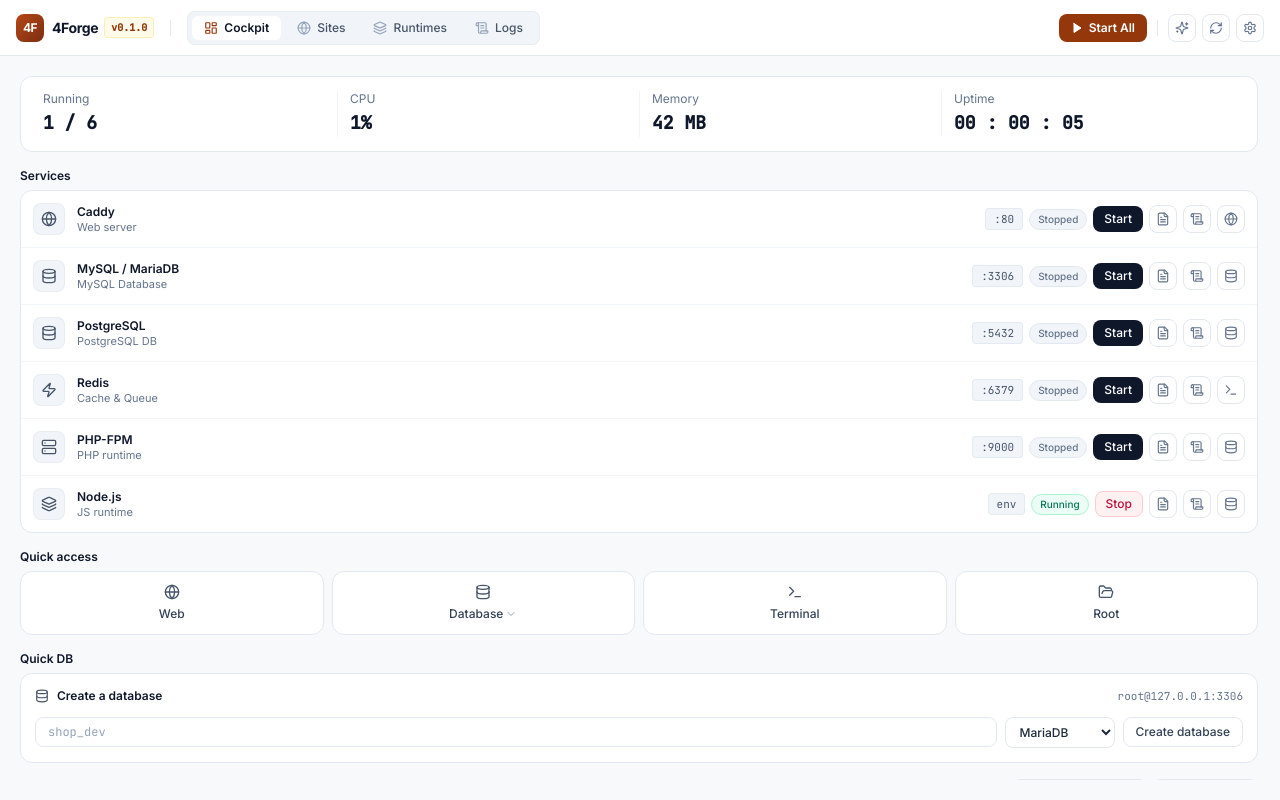
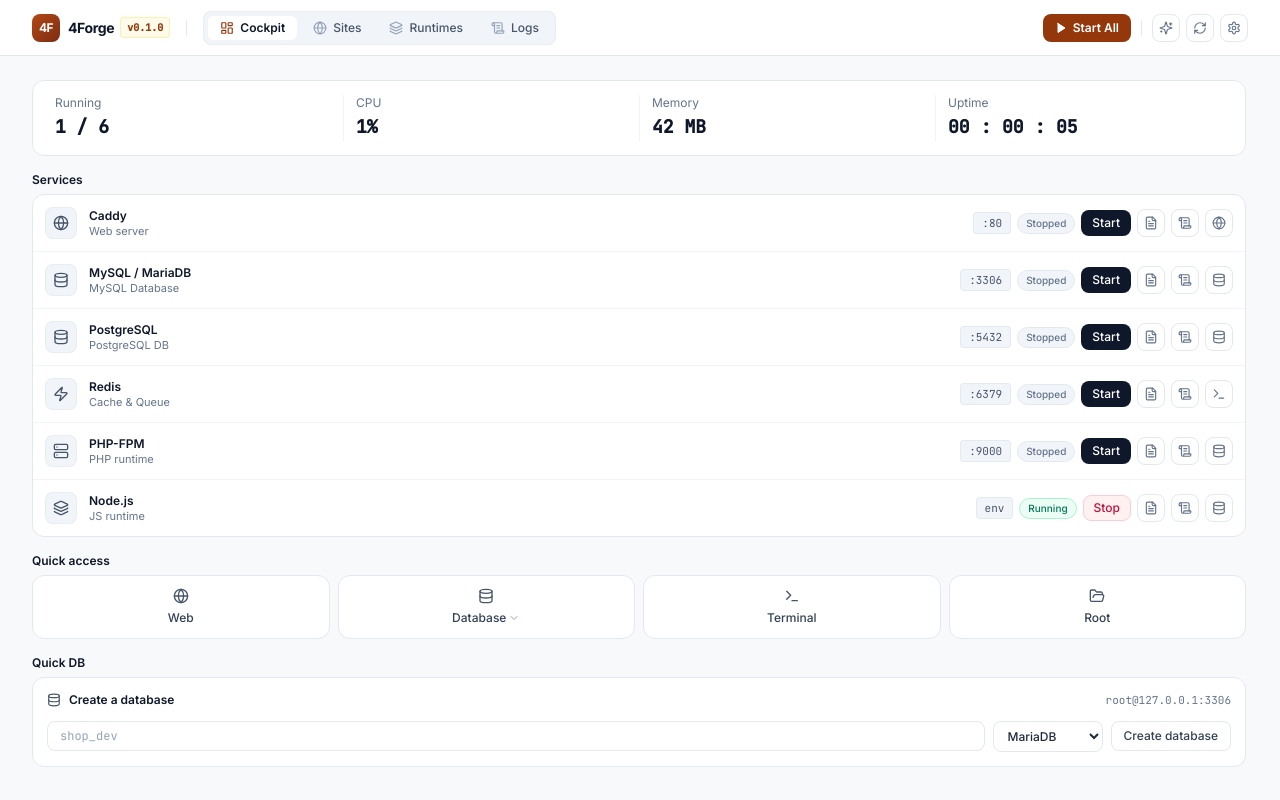
Before and after one commit to fredli4qooni/4forge, a Svelte app: page / in a window 1280 px wide. Built offline with nearby package versions, Linux system fonts and the light colour scheme.

Commit message:
refactor(ui): make tab views fluid and responsive in full screen mode
Signed-off-by: fredli4qooni <fredlifourqoni999@gmail.com>

```diff
--- a/src/App.svelte
+++ b/src/App.svelte
@@ -402,7 +402,7 @@
         onCreateDatabase={handleCreateDatabase}
       />
     {:else if activeTab === "sites"}
-      <div class="p-6 max-w-5xl mx-auto">
+      <div class="w-full p-5 lg:px-8 lg:py-6">
         <SitesTab
           {sites}
           {missingHosts}
@@ -419,7 +419,7 @@
         />
       </div>
     {:else if activeTab === "runtimes"}
-      <div class="p-6 max-w-5xl mx-auto">
+      <div class="w-full p-5 lg:px-8 lg:py-6">
         <RuntimesTab
           {activePhpVersion}
           {activeNodeVersion}
@@ -433,7 +433,7 @@
         />
       </div>
     {:else if activeTab === "logs"}
-      <div class="p-6 max-w-5xl mx-auto">
+      <div class="w-full p-5 lg:px-8 lg:py-6">
         <LogsTab
           {logs}
           bind:logFilter
--- a/src/components/CompactCockpit.svelte
+++ b/src/components/CompactCockpit.svelte
@@ -120,7 +120,7 @@
   }
 </script>
 
-<div class="w-full h-full flex flex-col bg-[#F8F9FA] text-slate-900 select-none overflow-hidden font-sans p-5 space-y-4">
+<div class="w-full h-full flex flex-col bg-[#F8F9FA] text-slate-900 select-none overflow-hidden font-sans p-5 lg:px-8 lg:py-6 space-y-4">
 
   <div class="flex-1 flex flex-col space-y-4 overflow-y-auto pr-0.5">
     <div class="rounded-xl border border-slate-200 bg-white p-3.5 shadow-xs grid grid-cols-4 divide-x divide-slate-100 shrink-0">
--- a/src/components/TopNav.svelte
+++ b/src/components/TopNav.svelte
@@ -35,7 +35,7 @@
   } = $props();
 </script>
 
-<header class="h-14 border-b border-slate-200 px-4 flex items-center justify-between shrink-0 bg-white shadow-xs z-30">
+<header class="h-14 border-b border-slate-200 px-4 lg:px-8 flex items-center justify-between shrink-0 bg-white shadow-xs z-30">
   <div class="flex items-center gap-3">
     <div class="flex items-center gap-2">
       <div class="w-7 h-7 rounded-lg bg-gradient-to-br from-[#B44816] to-[#7C2D12] flex items-center justify-center text-white shadow-xs">
--- a/src/components/tabs/LogsTab.svelte
+++ b/src/components/tabs/LogsTab.svelte
@@ -58,7 +58,7 @@
     {/each}
   </div>
 
-  <div class="rounded-xl border border-slate-200 bg-white p-4 font-mono text-xs overflow-x-auto min-h-[420px] max-h-[560px] overflow-y-auto space-y-1 shadow-xs">
+  <div class="rounded-xl border border-slate-200 bg-white p-4 font-mono text-xs overflow-x-auto min-h-[440px] lg:min-h-[580px] max-h-[calc(100vh-210px)] overflow-y-auto space-y-1 shadow-xs">
     {#if filteredLogs.length === 0}
       <div class="text-slate-400 py-12 text-center italic">No log messages found for current filter.</div>
     {:else}
--- a/src/components/tabs/RuntimesTab.svelte
+++ b/src/components/tabs/RuntimesTab.svelte
@@ -42,7 +42,7 @@
     {/if}
   </div>
 
-  <div class="grid grid-cols-1 md:grid-cols-2 gap-4">
+  <div class="grid grid-cols-1 md:grid-cols-2 xl:grid-cols-4 gap-4">
     <div class="rounded-xl border border-slate-200 bg-white p-5 space-y-4 shadow-xs">
       <div class="flex items-center justify-between">
         <div class="flex items-center gap-3">
--- a/src/components/tabs/SitesTab.svelte
+++ b/src/components/tabs/SitesTab.svelte
@@ -93,7 +93,7 @@
     </div>
   {/if}
 
-  <div class="grid grid-cols-1 md:grid-cols-2 gap-4">
+  <div class="grid grid-cols-1 md:grid-cols-2 xl:grid-cols-3 gap-4 lg:gap-5">
     {#if sites.length === 0}
       <div class="col-span-full p-12 text-center rounded-xl border border-dashed border-slate-200 bg-white text-slate-400">
         <Globe class="w-8 h-8 mx-auto mb-2 text-slate-400" />
```
